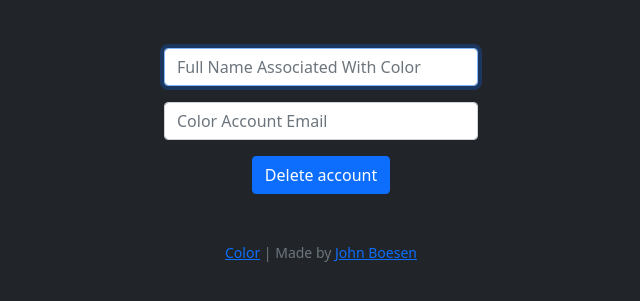
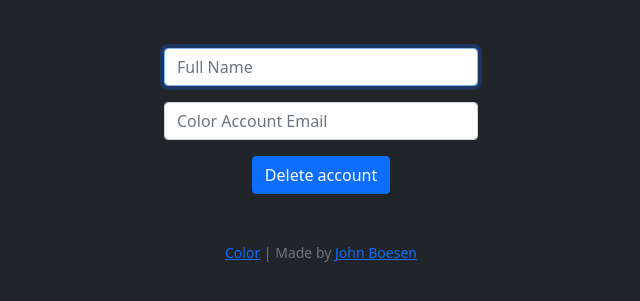
Before and after one commit to Jboesen/covid-activator, a Flask app: page /delete in a window 1280 px wide. Shown: the part 88-389 px from the top of the page, without its empty margins (319-959 px from the left). Run offline with Flask 2, Linux system fonts and the light colour scheme; some libraries are stand-ins or nearby versions.

Commit message:
Update delete.html

```diff
--- a/templates/delete.html
+++ b/templates/delete.html
@@ -11,7 +11,7 @@ Log In
 <form action="/delete" method="post">
     <div>
         <input autocomplete="off" autofocus class="form-control mx-auto w-25 mb-3" id="name" name="name"
-            placeholder="Full Name Associated With Color" type="text">
+            placeholder="Full Name" type="text">
     </div>
     <div>
         <input autocomplete="off" class="form-control mx-auto w-25 mb-3" id="coloremail" name="coloremail"
```
